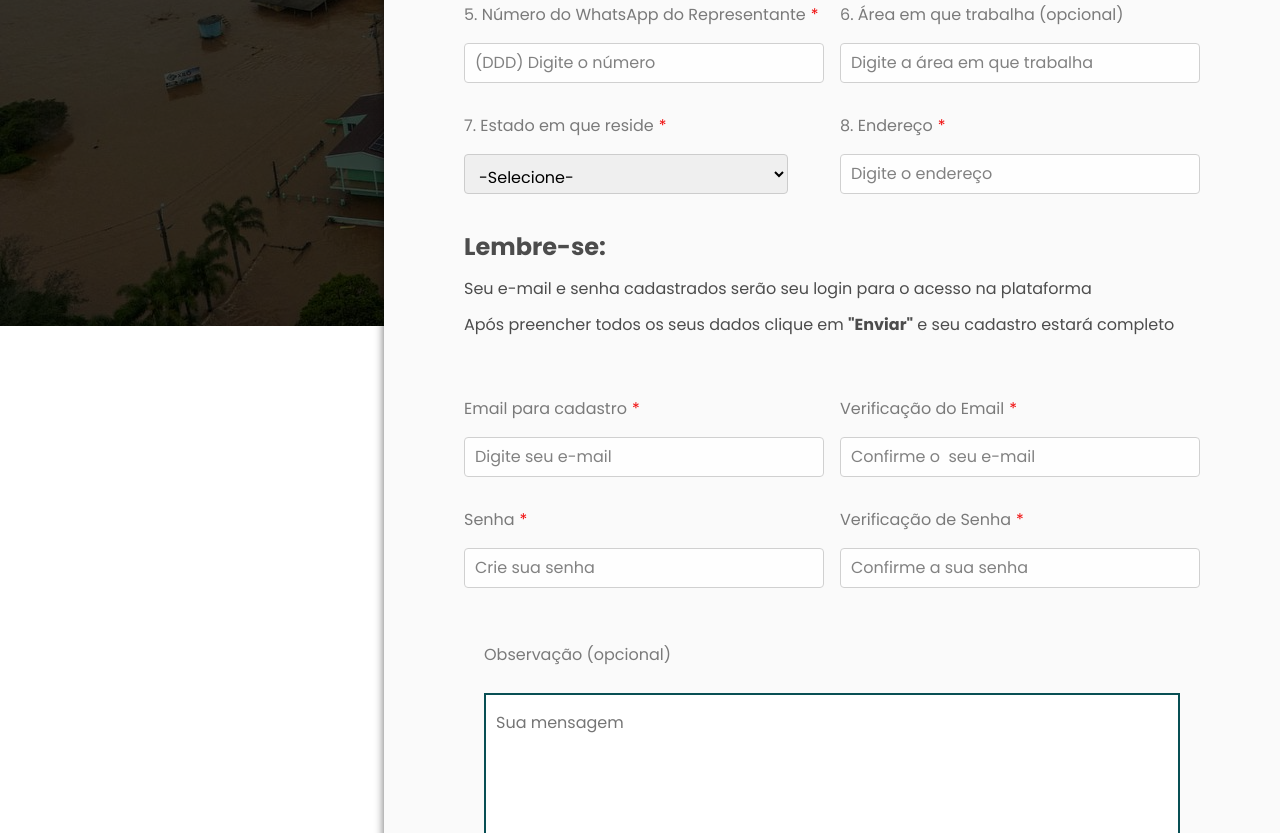
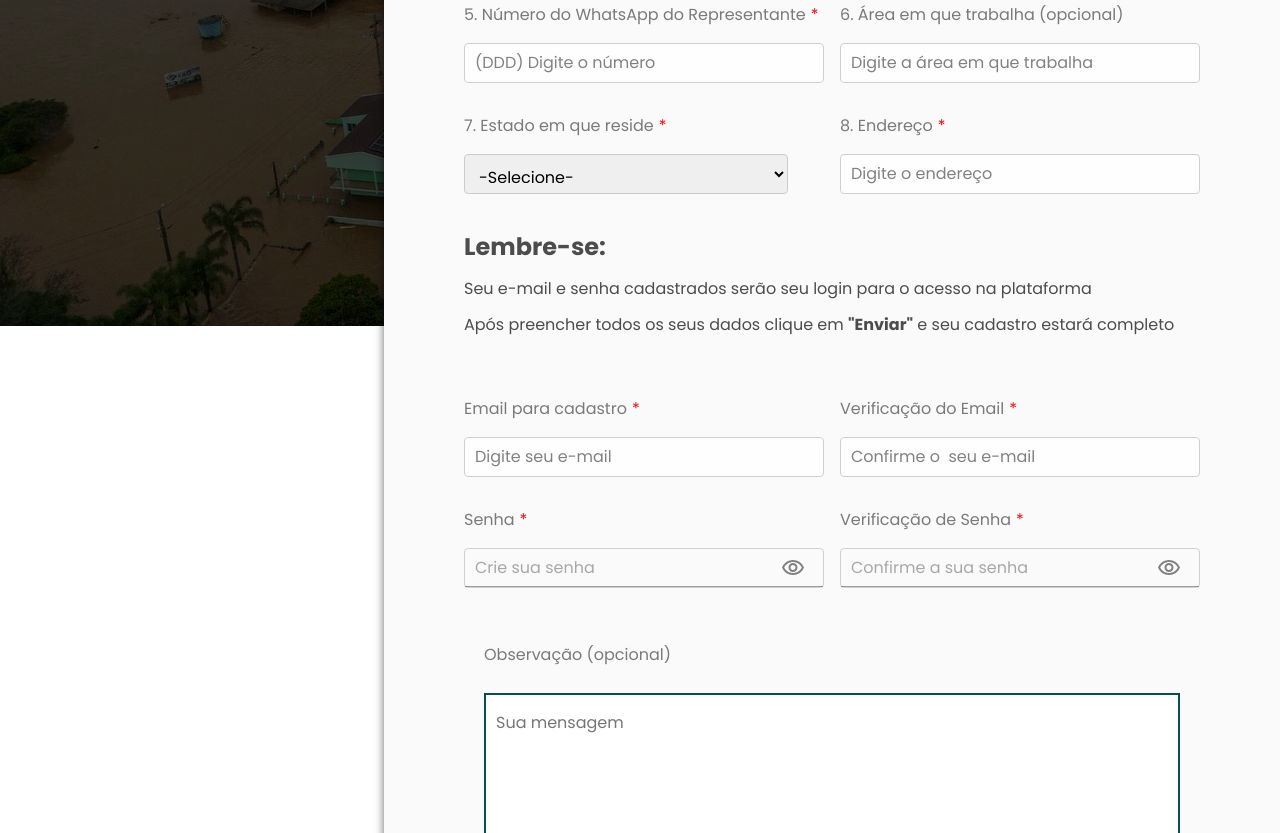
Before and after one commit to Dart1516/proyecto-toti-rs, a React (Create React App) app: page /FormularioLiderImigrante in a window 1280 px wide. Shown: the part 474-1307 px from the top of the page. Built offline with nearby package versions, Linux system fonts and the light colour scheme.

Commit message:
senha validacao

```diff
--- a/src/Pages/FormularioEducadorSocial.js
+++ b/src/Pages/FormularioEducadorSocial.js
@@ -6,6 +6,9 @@ import "../assets/styles/SejaVoluntario.css";
 import { FaTrash, FaPlus } from "react-icons/fa";
 import { Api } from "../services/api";
 import { useNavigate } from "react-router-dom";
+import Visibility from '@mui/icons-material/VisibilityOutlined';
+import VisibilityOff from '@mui/icons-material/VisibilityOffOutlined';
+import {  InputAdornment, IconButton, Input } from '@mui/material';
 
 function FormularioEducadorSocial() {
   const navigate = useNavigate();
@@ -86,6 +89,7 @@ function FormularioEducadorSocial() {
     setFormData({ ...formData, additionalDays: values });
   };
 
+
   const handleInputChange = (event) => {
     const { name, value } = event.target;
     setFormData({
@@ -105,13 +109,22 @@ function FormularioEducadorSocial() {
       setEmailMatchError(value !== formData.email ? "Los correos electrónicos no coinciden." : "");
     }
   };
+  const [showPassword, setShowPassword] = useState(false);
+  const handleTogglePassword = () => {
+    setShowPassword(!showPassword);
+};
+const [showPasswordVerify, setShowPasswordVerify] = useState(false);
+const handleTogglePasswordVerify = () => {
+  setShowPasswordVerify(!showPasswordVerify);
+};
 
   const validatePassword = (password) => {
     let error = "";
-    if (!/(?=.*[a-z])/.test(password)) error += "Falta minúscula. ";
-    if (!/(?=.*[A-Z])/.test(password)) error += "Falta mayúscula. ";
-    if (!/(?=.*\d)/.test(password)) error += "Falta número. ";
-    if (!/(?=.*[@#$%^&+=])/.test(password)) error += "Falta símbolo. ";
+    if (!/(?=.*[a-z])/.test(password)) error += "Falta minúscula.";
+    if (!/(?=.*[A-Z])/.test(password)) error += "Falta mayúscula.";
+    if (!/(?=.*\d)/.test(password)) error += "Falta número.";
+    if (!/(?=.*[@#$%^&=])/.test(password)) error += "Falta símbolo.(@#$%&=)";
+    if (password.length < 8) error += "A senha deve conter pelo menos 8 digitos.";
     setPasswordError(error);
   };
 
@@ -402,29 +415,50 @@ function FormularioEducadorSocial() {
               <h4>
                 Senha<span>*</span>
               </h4>
-              <input
-                type="password"
+
+              <Input
+                type={showPassword ? 'text' : 'password'}
                 name="password"
                 value={formData.password}
                 onChange={handleInputChange}
                 placeholder="Crie sua senha"
                 required
                 className="input-text"
+                inputProps={{
+                  pattern: "^(?=.*[A-Z])(?=.*[a-z])(?=.*[0-9])(?=.*[!@#$%^&*()_{}|:;'<>\/?~])[A-Za-z0-9!@#$%^&*()_{}|:;'<>\/?~]{8}$",
+                  maxLength: 8,
+                }}
+                endAdornment={
+                  <InputAdornment position="end">
+                            <IconButton onClick={handleTogglePassword}>
+                                {showPassword ? <VisibilityOff /> : <Visibility />}
+                            </IconButton>
+                        </InputAdornment>
+                }
               />
-              {passwordError && <p>{passwordError}</p>}
+
+
+              {passwordError && <span>{passwordError}</span>}
             </div>
             <div className="input-field">
               <h4>
                 Verificação de Senha<span>*</span>
               </h4>
-              <input
-                type="password"
+              <Input
+                type={showPasswordVerify? 'text' : 'password'}
                 name="verifyPassword"
                 value={formData.verifyPassword}
                 onChange={handleInputChange}
                 placeholder="Confirme a sua senha"
                 required
                 className="input-text"
+                endAdornment={
+                  <InputAdornment position="end">
+                            <IconButton onClick={handleTogglePasswordVerify}>
+                                {showPasswordVerify? <VisibilityOff /> : <Visibility />}
+                            </IconButton>
+                        </InputAdornment>
+                }
               />
               {passwordMatchError && (
                 <p style={{ color: "red" }}>{passwordMatchError}</p>
--- a/src/Pages/FormularioLiderImigrante.js
+++ b/src/Pages/FormularioLiderImigrante.js
@@ -5,6 +5,9 @@ import '../assets/styles/App.css';
 import '../assets/styles/SejaVoluntario.css';
 import { Api } from "../services/api";
 import { useNavigate } from "react-router-dom";
+import Visibility from '@mui/icons-material/VisibilityOutlined';
+import VisibilityOff from '@mui/icons-material/VisibilityOffOutlined';
+import {  InputAdornment, IconButton, Input } from '@mui/material';
 
 function FormularioLiderImigrante() {
   const navigate = useNavigate();
@@ -86,10 +89,18 @@ function FormularioLiderImigrante() {
     if (!/(?=.*[a-z])/.test(password)) error += "Falta minúscula. ";
     if (!/(?=.*[A-Z])/.test(password)) error += "Falta mayúscula. ";
     if (!/(?=.*\d)/.test(password)) error += "Falta número. ";
-    if (!/(?=.*[@#$%^&+=])/.test(password)) error += "Falta símbolo. ";
+    if (!/(?=.*[@#$%^&=])/.test(password)) error += "Falta símbolo.(@#$%&=)";
+    if (password.length < 8) error += "A senha deve conter pelo menos 8 digitos.";
     setPasswordError(error);
   };
-
+  const [showPassword, setShowPassword] = useState(false);
+  const handleTogglePassword = () => {
+    setShowPassword(!showPassword);
+};
+const [showPasswordVerify, setShowPasswordVerify] = useState(false);
+const handleTogglePasswordVerify = () => {
+  setShowPasswordVerify(!showPasswordVerify);
+};
   return (
     <div className="App SV">
       <div className="App-header">
@@ -249,27 +260,45 @@ function FormularioLiderImigrante() {
             </div>
             <div className="input-field">
               <h4>Senha<span>*</span></h4>
-              <input
-                type="password"
+              <Input
+                type={showPassword ? 'text' : 'password'}
                 name="password"
                 value={formData.password}
                 onChange={handleInputChange}
                 placeholder="Crie sua senha"
                 required
                 className="input-text"
+                inputProps={{
+                  pattern: "^(?=.*[A-Z])(?=.*[a-z])(?=.*[0-9])(?=.*[!@#$%^&*()_{}|:;'<>\/?~])[A-Za-z0-9!@#$%^&*()_{}|:;'<>\/?~]{8}$",
+                  maxLength: 8,
+                }}
+                endAdornment={
+                  <InputAdornment position="end">
+                            <IconButton onClick={handleTogglePassword}>
+                                {showPassword ? <VisibilityOff /> : <Visibility />}
+                            </IconButton>
+                        </InputAdornment>
+                }
               />
               {passwordError && <p>{passwordError}</p>}
             </div>
             <div className="input-field">
               <h4>Verificação de Senha<span>*</span></h4>
-              <input
-                type="password"
+              <Input
+                type={showPasswordVerify? 'text' : 'password'}
                 name="verifyPassword"
                 value={formData.verifyPassword}
                 onChange={handleInputChange}
                 placeholder="Confirme a sua senha"
                 required
                 className="input-text"
+                endAdornment={
+                  <InputAdornment position="end">
+                            <IconButton onClick={handleTogglePasswordVerify}>
+                                {showPasswordVerify? <VisibilityOff /> : <Visibility />}
+                            </IconButton>
+                        </InputAdornment>
+                }
               />
               {passwordMatchError && <p style={{ color: 'red' }}>{passwordMatchError}</p>}
             </div>
--- a/src/Pages/FormularioPsicologo.js
+++ b/src/Pages/FormularioPsicologo.js
@@ -6,6 +6,9 @@ import "../assets/styles/SejaVoluntario.css";
 import { FaTrash, FaPlus } from "react-icons/fa";
 import { Api } from "../services/api";
 import { useNavigate } from "react-router-dom";
+import Visibility from '@mui/icons-material/VisibilityOutlined';
+import VisibilityOff from '@mui/icons-material/VisibilityOffOutlined';
+import {  InputAdornment, IconButton, Input } from '@mui/material';
 
 function FormularioPsicologo() {
   const navigate = useNavigate();
@@ -136,10 +139,18 @@ function FormularioPsicologo() {
     if (!/(?=.*[a-z])/.test(password)) error += "Falta minúscula. ";
     if (!/(?=.*[A-Z])/.test(password)) error += "Falta mayúscula. ";
     if (!/(?=.*\d)/.test(password)) error += "Falta número. ";
-    if (!/(?=.*[@#$%^&+=])/.test(password)) error += "Falta símbolo. ";
+    if (!/(?=.*[@#$%^&=])/.test(password)) error += "Falta símbolo.(@#$%&=)";
+    if (password.length < 8) error += "A senha deve conter pelo menos 8 digitos.";
     setPasswordError(error);
   };
-
+  const [showPassword, setShowPassword] = useState(false);
+  const handleTogglePassword = () => {
+    setShowPassword(!showPassword);
+};
+const [showPasswordVerify, setShowPasswordVerify] = useState(false);
+const handleTogglePasswordVerify = () => {
+  setShowPasswordVerify(!showPasswordVerify);
+};
   return (
     <div className="App SV">
       <div className="App-header">
@@ -433,14 +444,25 @@ function FormularioPsicologo() {
               <h4>
                 Senha<span>*</span>
               </h4>
-              <input
-                type="password"
+              <Input
+                type={showPassword? 'text' : 'password'}
                 name="password"
                 value={formData.password}
                 onChange={handleInputChange}
                 placeholder="Crie sua senha"
                 required
                 className="input-text"
+                inputProps={{
+                  pattern: "^(?=.*[A-Z])(?=.*[a-z])(?=.*[0-9])(?=.*[!@#$%^&*()_{}|:;'<>\/?~])[A-Za-z0-9!@#$%^&*()_{}|:;'<>\/?~]{8}$",
+                  maxLength: 8,
+                }}
+                endAdornment={
+                  <InputAdornment position="end">
+                            <IconButton onClick={handleTogglePassword}>
+                                {showPassword ? <VisibilityOff /> : <Visibility />}
+                            </IconButton>
+                        </InputAdornment>
+                }
               />
               {passwordError && <p>{passwordError}</p>}
             </div>
@@ -448,14 +470,21 @@ function FormularioPsicologo() {
               <h4>
                 Verificação de Senha<span>*</span>
               </h4>
-              <input
-                type="password"
+              <Input
+                type={showPasswordVerify? 'text' : 'password'}
                 name="verifyPassword"
                 value={formData.verifyPassword}
                 onChange={handleInputChange}
                 placeholder="Confirme a sua senha"
                 required
                 className="input-text"
+                endAdornment={
+                  <InputAdornment position="end">
+                            <IconButton onClick={handleTogglePasswordVerify}>
+                                {showPasswordVerify? <VisibilityOff /> : <Visibility />}
+                            </IconButton>
+                        </InputAdornment>
+                }
               />
               {passwordMatchError && (
                 <p style={{ color: "red" }}>{passwordMatchError}</p>
--- a/src/assets/styles/HomePage.css
+++ b/src/assets/styles/HomePage.css
@@ -211,6 +211,7 @@
   display: flex;
   flex-direction: row;
   width: 100%;
+  max-width: 100vw;
   justify-content: center;
   gap: 40px;
   background-color: white;
@@ -805,6 +806,16 @@ h2.h2-processo-voluntariado {
     -webkit-background-clip: text; /* Prefijo para navegadores WebKit */
     color: transparent;
   }
+  .text-video {
+    display: flex;
+    flex-direction: column;
+    align-items: start;
+    text-align: left;
+    width: 80%;
+    gap: 50px;
+    justify-content: space-around;
+  }
+
 }
 @keyframes voluntariado-imagen {
   0% {
--- a/src/assets/styles/SejaVoluntario.css
+++ b/src/assets/styles/SejaVoluntario.css
@@ -84,7 +84,7 @@ h2 {
 .input-field {
   display: flex;
   flex-direction: column;
-  justify-content: space-between;
+
 }
 
 .input-field,
```
